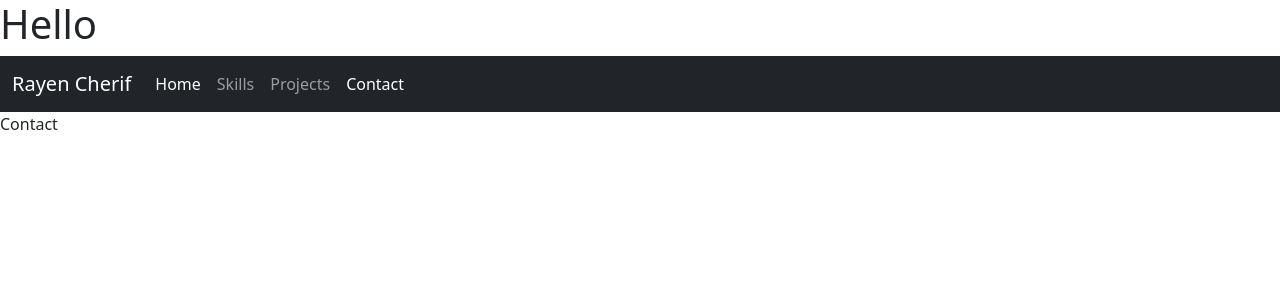
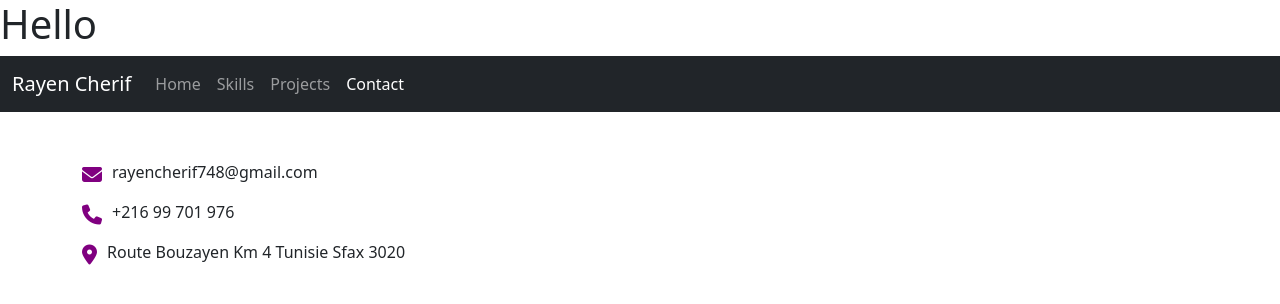
Before and after one commit to zdahmed93/portfolio-22-07, a React (Create React App) app: page /contact in a window 1280 px wide. Shown: the top 304 px of the page. Built offline with nearby package versions, Linux system fonts and the light colour scheme.

Commit message:
Complete the Contact page

```diff
--- a/public/index.html
+++ b/public/index.html
@@ -12,6 +12,7 @@
     <link rel="apple-touch-icon" href="%PUBLIC_URL%/logo192.png" />
     <link rel="manifest" href="%PUBLIC_URL%/manifest.json" />
     <title>React App</title>
+    <link rel="stylesheet" href="https://cdnjs.cloudflare.com/ajax/libs/font-awesome/6.2.0/css/all.min.css">
   </head>
   <body>
     <div id="root"></div>
--- a/src/App.js
+++ b/src/App.js
@@ -12,10 +12,12 @@
       <BrowserRouter>
         <h1>Hello</h1>
         <Navbar />
-        <Route exact path="/" component={Home} />
-        <Route path="/contact" component={Contact} />
-        <Route path="/skills" component={Skills} />
-        <Route path="/projects" component={Projects} />
+        <div className='container mt-5'>
+          <Route exact path="/" component={Home} />
+          <Route path="/contact" component={Contact} />
+          <Route path="/skills" component={Skills} />
+          <Route path="/projects" component={Projects} />
+        </div>
       </BrowserRouter>
     </div>
   );
--- a/src/components/Navbar.js
+++ b/src/components/Navbar.js
@@ -2,24 +2,24 @@
 
 function Navbar(props) {
   return (
-    <nav class="navbar navbar-expand-lg navbar-dark bg-dark">
-      <div class="container-fluid">
-        <a class="navbar-brand" href="#">Rayen Cherif</a>
-        <button class="navbar-toggler" type="button" data-bs-toggle="collapse" data-bs-target="#navbarNav" aria-controls="navbarNav" aria-expanded="false" aria-label="Toggle navigation">
-          <span class="navbar-toggler-icon"></span>
+    <nav className="navbar navbar-expand-lg navbar-dark bg-dark">
+      <div className="container-fluid">
+        <a className="navbar-brand" href="#">Rayen Cherif</a>
+        <button className="navbar-toggler" type="button" data-bs-toggle="collapse" data-bs-target="#navbarNav" aria-controls="navbarNav" aria-expanded="false" aria-label="Toggle navigation">
+          <span className="navbar-toggler-icon"></span>
         </button>
-        <div class="collapse navbar-collapse" id="navbarNav">
-          <ul class="navbar-nav">
-            <li class="nav-item">
-              <NavLink to="/" className="nav-link">Home</NavLink>
+        <div className="collapse navbar-collapse" id="navbarNav">
+          <ul className="navbar-nav">
+            <li className="nav-item">
+              <NavLink exact to="/" className="nav-link">Home</NavLink>
             </li>
-            <li class="nav-item">
+            <li className="nav-item">
               <NavLink to="/skills" className="nav-link">Skills</NavLink>
             </li>
-            <li class="nav-item">
+            <li className="nav-item">
               <NavLink to="/projects" className="nav-link">Projects</NavLink>
             </li>
-            <li class="nav-item">
+            <li className="nav-item">
               <NavLink to="/contact" className="nav-link">Contact</NavLink>
             </li>
           </ul>
--- a/src/index.css
+++ b/src/index.css
@@ -1,3 +1,18 @@
 body {
   background-color: lightblue;
 }
+
+.contact-item {
+  display: flex;
+  align-items: center;
+}
+
+.contact-text {
+  margin-left: 10px;
+}
+
+.custom-icon {
+  font-size: 20px;
+  margin-bottom: 10px;
+  color: purple;
+}
--- a/src/pages/Contact.js
+++ b/src/pages/Contact.js
@@ -1,8 +1,32 @@
 import React from 'react'
+
+const informations = {
+  email: 'rayencherif748@gmail.com',
+  phone: '+216 99 701 976',
+  address: {
+    country: 'Tunisie',
+    city: 'Sfax',
+    street: 'Route Bouzayen Km 4',
+    postalCode: 3020
+  }
+}
 
 function Contact() {
   return (
-    <div>Contact</div>
+    <div>
+      <div className='contact-item'>
+        <i className="fa-solid fa-envelope custom-icon"></i>
+        <p className='contact-text'>{informations.email}</p>
+      </div>
+      <div className='contact-item'>
+        <i className="fa-solid fa-phone custom-icon"></i>
+        <p className='contact-text'>{informations.phone}</p>
+      </div>
+      <div className='contact-item'>
+        <i className="fa-solid fa-location-dot custom-icon"></i>
+        <p className='contact-text'>{informations.address.street} {informations.address.country} {informations.address.city} {informations.address.postalCode}</p>
+      </div>
+    </div>
   )
 }
 
```
Also changed, not shown: public/images/my-photo.jpg (added).
